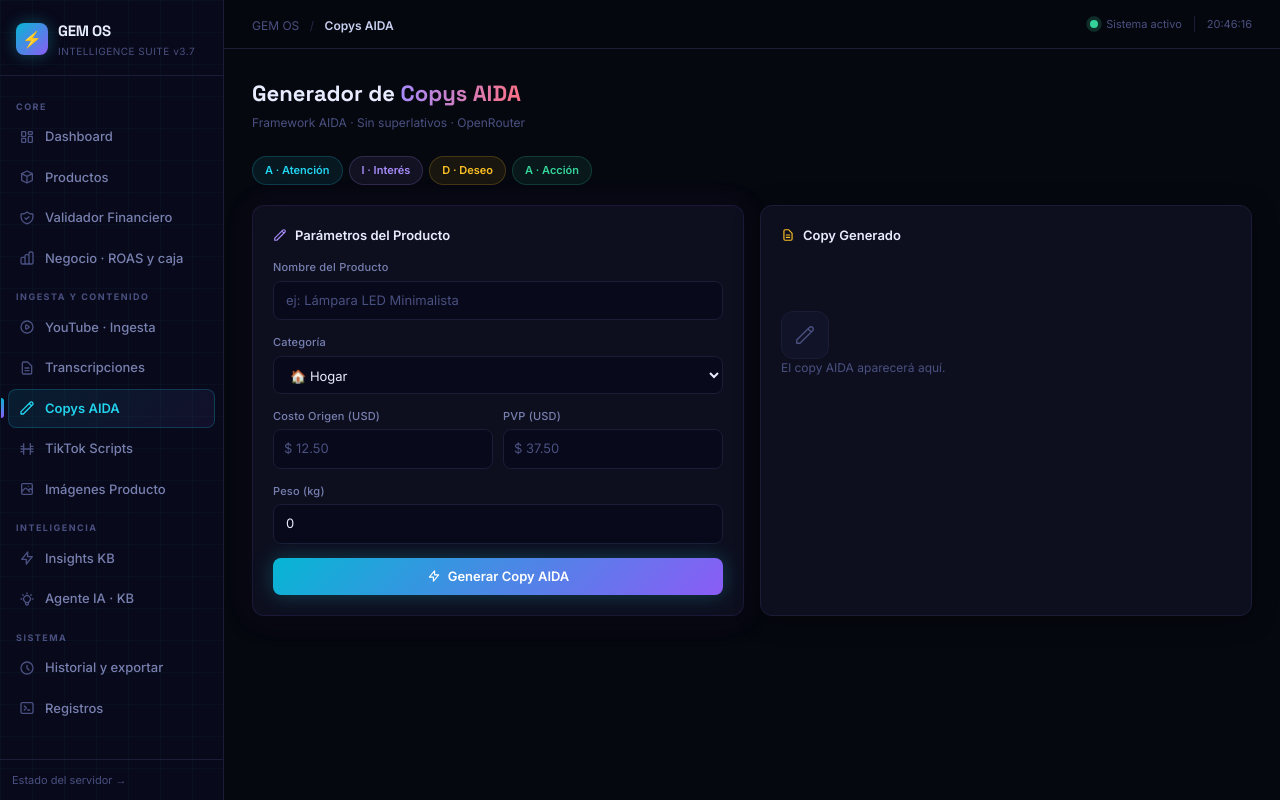
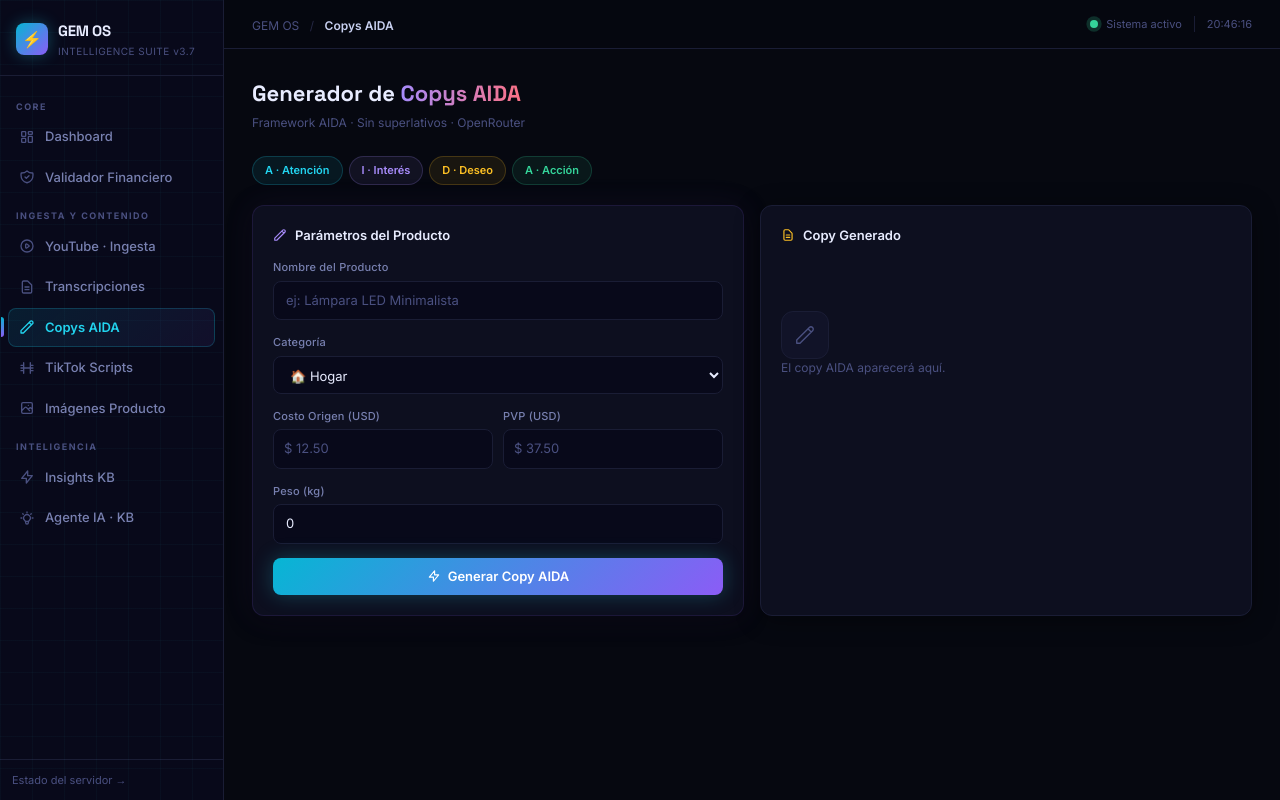
Before and after one commit to pabloalanzahlut/dropshipping-intelligence-suite, a FastAPI app: page /copys in a window 1280 px wide. Run offline with FastAPI, Linux system fonts and the light colour scheme; some libraries are stand-ins or nearby versions.

Commit message:
auto: sync cambios GEM OS 2026-11-08T21:46

```diff
--- a/app/database/ai_budget_state.json
+++ b/app/database/ai_budget_state.json
@@ -1,8 +1,8 @@
 {
   "month": 11,
   "year": 2026,
-  "spent": 0.02061,
+  "spent": 0.0105,
   "blocked": false,
   "monthly_budget": 20.0,
-  "last_updated": "2026-11-08T20:24:57.570687"
+  "last_updated": "2026-11-08T20:35:58.619217"
 }
--- a/app/templates/base.html
+++ b/app/templates/base.html
@@ -397,9 +397,7 @@
       {% set NAV = [
         ("Core", [
           ("/", "Dashboard", "M4 5a1 1 0 011-1h4a1 1 0 011 1v5a1 1 0 01-1 1H5a1 1 0 01-1-1V5zm10 0a1 1 0 011-1h4a1 1 0 011 1v2a1 1 0 01-1 1h-4a1 1 0 01-1-1V5zM4 15a1 1 0 011-1h4a1 1 0 011 1v4a1 1 0 01-1 1H5a1 1 0 01-1-1v-4zm10-3a1 1 0 011-1h4a1 1 0 011 1v7a1 1 0 01-1 1h-4a1 1 0 01-1-1v-7z"),
-          ("/productos", "Productos", "M20 7l-8-4-8 4m16 0l-8 4m8-4v10l-8 4m0-10L4 7m8 4v10M4 7v10l8 4"),
           ("/validador", "Validador Financiero", "M9 12l2 2 4-4m5.618-4.016A11.955 11.955 0 0112 2.944a11.955 11.955 0 01-8.618 3.04A12.02 12.02 0 003 9c0 5.591 3.824 10.29 9 11.622 5.176-1.332 9-6.03 9-11.622 0-1.042-.133-2.052-.382-3.016z"),
-          ("/negocio", "Negocio · ROAS y caja", "M9 19v-6a2 2 0 00-2-2H5a2 2 0 00-2 2v6a2 2 0 002 2h2a2 2 0 002-2zm0 0V9a2 2 0 012-2h2a2 2 0 012 2v10m-6 0a2 2 0 002 2h2a2 2 0 002-2m0 0V5a2 2 0 012-2h2a2 2 0 012 2v14a2 2 0 01-2 2h-2a2 2 0 01-2-2z"),
         ]),
         ("Ingesta y contenido", [
           ("/youtube", "YouTube · Ingesta", "M14.752 11.168l-3.197-2.132A1 1 0 0010 9.87v4.263a1 1 0 001.555.832l3.197-2.132a1 1 0 000-1.664z M21 12a9 9 0 11-18 0 9 9 0 0118 0z"),
@@ -411,10 +409,6 @@
         ("Inteligencia", [
           ("/insights", "Insights KB", "M13 10V3L4 14h7v7l9-11h-7z"),
           ("/agente", "Agente IA · KB", "M9.663 17h4.673M12 3v1m6.364 1.636l-.707.707M21 12h-1M4 12H3m3.343-5.657l-.707-.707m2.828 9.9a5 5 0 117.072 0l-.548.547A3.374 3.374 0 0014 18.469V19a2 2 0 11-4 0v-.531c0-.895-.356-1.754-.988-2.386l-.548-.547z"),
-        ]),
-        ("Sistema", [
-          ("/historial", "Historial y exportar", "M12 8v4l3 3m6-3a9 9 0 11-18 0 9 9 0 0118 0z"),
-          ("/registros", "Registros", "M8 9l3 3-3 3m5 0h3M5 20h14a2 2 0 002-2V6a2 2 0 00-2-2H5a2 2 0 00-2 2v12a2 2 0 002 2z"),
         ]),
       ] %}
       {% for seccion, items in NAV %}
@@ -488,9 +482,9 @@
     <div class="panel">
       <h2 style="font-size:15px;font-weight:700;color:#e8ecff;margin:0 0 12px;">Atajos de teclado</h2>
       <p style="font-size:12px;color:#7880b0;line-height:2;margin:0;">
-        <kbd>g</kbd> luego <kbd>d</kbd> Dashboard · <kbd>p</kbd> Productos · <kbd>v</kbd> Validador · <kbd>n</kbd> Negocio<br>
+        <kbd>g</kbd> luego <kbd>d</kbd> Dashboard · <kbd>v</kbd> Validador<br>
         <kbd>g</kbd> luego <kbd>y</kbd> YouTube · <kbd>t</kbd> Transcripciones · <kbd>c</kbd> Copys · <kbd>k</kbd> TikTok<br>
-        <kbd>g</kbd> luego <kbd>i</kbd> Insights · <kbd>a</kbd> Agente · <kbd>h</kbd> Historial · <kbd>r</kbd> Registros<br>
+        <kbd>g</kbd> luego <kbd>i</kbd> Insights · <kbd>a</kbd> Agente<br>
         <kbd>/</kbd> enfoca el buscador · <kbd>?</kbd> esta ayuda · <kbd>Esc</kbd> cierra
       </p>
     </div>
@@ -515,9 +509,9 @@
 
     // Atajos: g + letra navega; / enfoca el buscador; ? ayuda
     (function () {
-      const rutas = { d: '/', p: '/productos', v: '/validador', n: '/negocio', y: '/youtube',
+      const rutas = { d: '/', v: '/validador', y: '/youtube',
                       t: '/transcripciones', c: '/copys', k: '/tiktok', i: '/insights',
-                      a: '/agente', h: '/historial', r: '/registros' };
+                      a: '/agente', };
       let g = false, temp = null;
       const ayuda = () => document.getElementById('atajos');
       document.addEventListener('keydown', (e) => {
```
Also changed, not shown: data/profiles/a7207c6edb97.json (added, +8 -0 lines), 3 other files.
